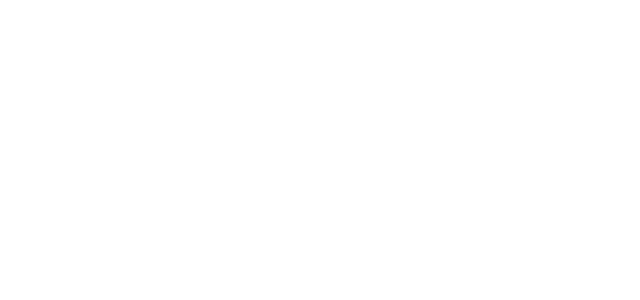
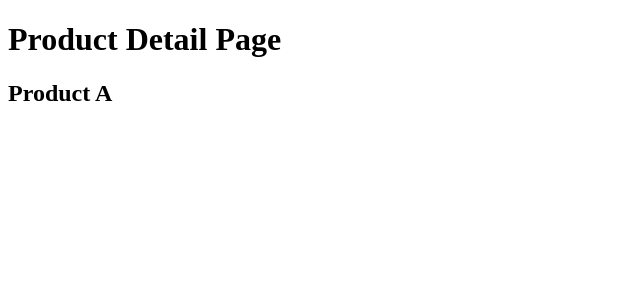
Before and after one commit to sontv8/web502-we17306, a React (Vite) app in the folder we17306-react/: page /products/1 in a window 1280 px wide. Before the commit this address had no page. Shown: the top 300 px of the page, without its empty margins (0-640 px from the left). Built offline with nearby package versions, Linux system fonts and the light colour scheme; data requests are answered from the project's data file.

Commit message:
Buổi 6: chi tiết sp + axios

```diff
--- a/we17306-react/db.json
+++ b/we17306-react/db.json
@@ -3,6 +3,14 @@
     {
       "id": 1,
       "name": "Product A"
+    },
+    {
+      "id": 2,
+      "name": "Product B"
+    },
+    {
+      "id": 3,
+      "name": "Product C"
     }
   ]
 }
--- a/we17306-react/package.json
+++ b/we17306-react/package.json
@@ -9,6 +9,7 @@
     "preview": "vite preview"
   },
   "dependencies": {
+    "axios": "^1.3.4",
     "react": "^18.2.0",
     "react-dom": "^18.2.0",
     "react-router-dom": "^6.9.0"
--- a/we17306-react/src/App.jsx
+++ b/we17306-react/src/App.jsx
@@ -3,20 +3,25 @@ import { BrowserRouter, Route, Routes } from 'react-router-dom'
 import HomePage from './pages/HomePage'
 import ProductsPage from './pages/Products'
 import React, { useEffect, useState } from 'react'
+import ProductDetailPage from './pages/ProductDetail'
+import { getAllProduct } from './api/product'
+import axios from 'axios'
 
 
 function App() {
   const [products, setProduct] = useState([])
   useEffect(() => {
-    fetch('http://localhost:3000/products')
-      .then((response) => response.json())
-      .then(data => setProduct(data))
+    // fetch('http://localhost:3000/products')
+    //   .then((response) => response.json())
+    //   .then(data => setProduct(data))
+    getAllProduct().then(({ data }) => setProduct(data))
   }, [])
   return (
     <div className="App">
       <Routes>
         <Route path='/' element={<HomePage />} />
         <Route path='/products' element={<ProductsPage products={products} />} />
+        <Route path='/products/:id' element={<ProductDetailPage />} />
       </Routes>
     </div>
   )
--- /dev/null
+++ b/we17306-react/src/api/instance.jsx
@@ -0,0 +1,7 @@
+import axios from 'axios';
+
+const instance = axios.create({
+    baseURL: 'http://localhost:3000'
+})
+
+export default instance
--- /dev/null
+++ b/we17306-react/src/api/product.jsx
@@ -0,0 +1,19 @@
+import instance from "./instance";
+
+const getAllProduct = () => {
+    return instance.get('/products');
+}
+const getOneProduct = (id) => {
+    return instance.get('/products/' + id);
+}
+const addProduct = () => {
+    return instance.post('/products');
+}
+const deleteProduct = (id) => {
+    return instance.delete('/products/' + id);
+}
+const updateProduct = (product) => {
+    return instance.put('/products/' + product.id, product);
+}
+
+export { getAllProduct, getOneProduct, addProduct, deleteProduct, updateProduct }
--- /dev/null
+++ b/we17306-react/src/pages/ProductDetail.jsx
@@ -0,0 +1,20 @@
+import React, { useEffect, useState } from 'react'
+import { useParams } from 'react-router-dom'
+
+const ProductDetailPage = () => {
+    const { id } = useParams()
+    const [product, setProduct] = useState({})
+    useEffect(() => {
+        fetch('http://localhost:3000/products/' + id)
+            .then((response) => response.json())
+            .then(data => setProduct(data))
+    })
+    return (
+        <div>
+            <h1>Product Detail Page</h1>
+            <h2>{product.name}</h2>
+        </div>
+    )
+}
+
+export default ProductDetailPage
```
Also changed, not shown: 1 other file (tests, documents, lock files or other folders).
